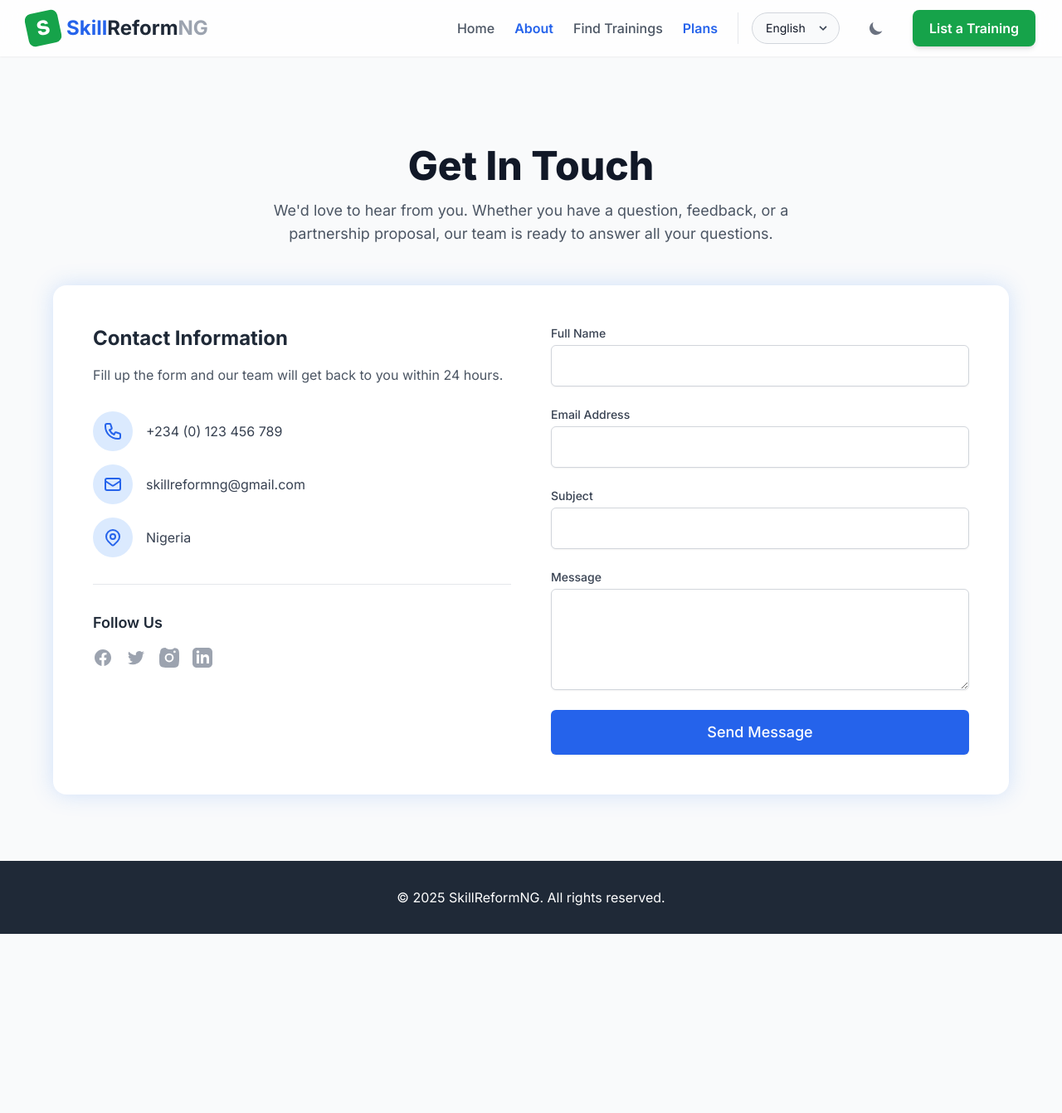
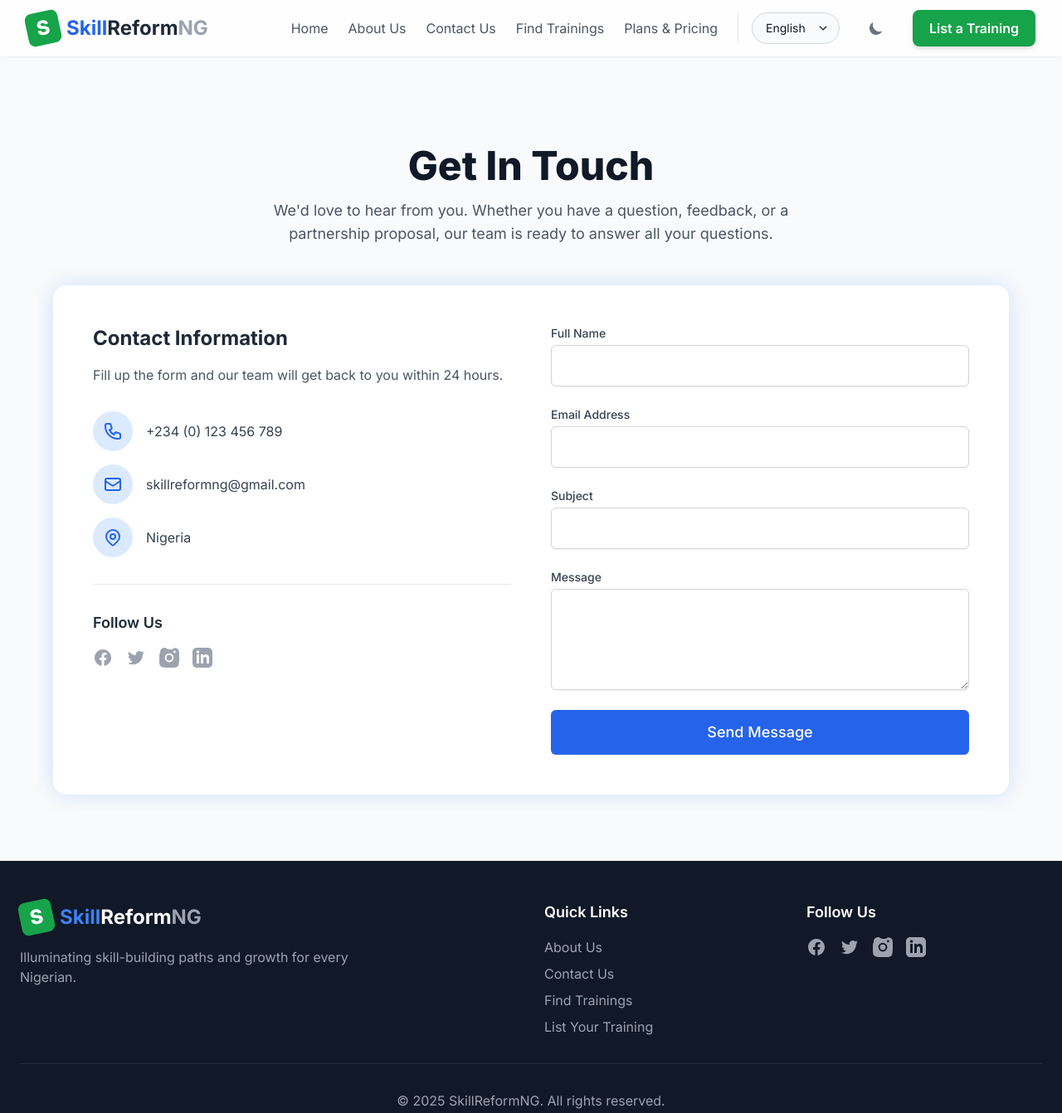
Before and after one commit to Platinum9990/UpdatedSkillRefoemNG, a plain HTML site: page Contact.html in a window 1280 px wide. Shown: the whole page at 83% size. Before the commit the page ends 1126 px from the top, so only its background shows below. Drawn offline with nearby package versions, Linux system fonts and the light colour scheme.

Commit message:
Update Contact.html

```diff
--- a/Contact.html
+++ b/Contact.html
@@ -40,10 +40,12 @@
                     <span class="text-primary-600 dark:text-primary-400">Skill<span class="text-gray-800 dark:text-white">Reform</span><span class="text-gray-400">NG</span></span>
                 </a>
                 <nav class="hidden md:flex items-center space-x-6">
-                     <a href="./index.html" class="text-gray-600 dark:text-gray-300 hover:text-primary-600 dark:hover:text-primary-400 font-medium transition-all-300" data-translate-key="navAbout">Home</a>
-                    <a href="about us.html" class="text-primary-600 dark:text-primary-400 font-semibold" data-translate-key="navAbout">About</a>
-                    <a href="./Training.html" class="text-gray-600 dark:text-gray-300 hover:text-primary-600 dark:hover:text-primary-400 font-medium transition-all-300" data-translate-key="navContact">Find Trainings</a>
-                     <a href="/plans and pricing.html" class="block text-primary-600 dark:text-primary-400 font-semibold py-2">Plans</a>
+                     <a href="index.html" class="block text-gray-600 dark:text-gray-300 hover:text-primary-600 dark:hover:text-primary-400 py-2">Home</a>
+                <a href="about us.html" class="block text-gray-600 dark:text-gray-300 hover:text-primary-600 dark:hover:text-primary-400 py-2">About Us</a>
+                <a href="contact.html" class="block text-gray-600 dark:text-gray-300 hover:text-primary-600 dark:hover:text-primary-400 py-2">Contact Us</a>
+                <a href="Training.html" class="block text-gray-600 dark:text-gray-300 hover:text-primary-600 dark:hover:text-primary-400 py-2">Find Trainings</a>
+                <a href="/plans and pricing.html" class="block text-gray-600 dark:text-gray-300 hover:text-primary-600 dark:hover:text-primary-400 py-2">Plans & Pricing</a>
+
 
 
                     <div class="relative border-l dark:border-gray-700 pl-4">
@@ -61,7 +63,7 @@
                         <svg id="theme-toggle-dark-icon" class="hidden w-5 h-5" fill="currentColor" viewBox="0 0 20 20"><path d="M17.293 13.293A8 8 0 016.707 2.707a8.001 8.001 0 1010.586 10.586z"></path></svg>
                         <svg id="theme-toggle-light-icon" class="hidden w-5 h-5" fill="currentColor" viewBox="0 0 20 20"><path d="M10 2a1 1 0 011 1v1a1 1 0 11-2 0V3a1 1 0 011-1zm4 8a4 4 0 11-8 0 4 4 0 018 0zm-.464 4.95l.707.707a1 1 0 001.414-1.414l-.707-.707a1 1 0 00-1.414 1.414zm2.12-10.607a1 1 0 010 1.414l-.706.707a1 1 0 11-1.414-1.414l.707-.707a1 1 0 011.414 0zM17 11a1 1 0 100-2h-1a1 1 0 100 2h1zm-7 4a1 1 0 011 1v1a1 1 0 11-2 0v-1a1 1 0 011-1zM5.05 5.05A1 1 0 003.636 6.464l.707.707a1 1 0 001.414-1.414l-.707-.707zM3 11a1 1 0 100-2H2a1 1 0 100 2h1zM6.464 16.364l.707-.707a1 1 0 011.414 1.414l-.707.707a1 1 0 01-1.414-1.414z"></path></svg>
                     </button>
-                    <a href="#" class="bg-secondary-600 hover:bg-secondary-700 text-white px-5 py-2.5 rounded-lg font-semibold shadow-md hover:shadow-lg transition-all-300 transform hover:-translate-y-0.5" data-translate-key="navListTraining">List a Training</a>
+                    <a href="./Submitraining.html" class="bg-secondary-600 hover:bg-secondary-700 text-white px-5 py-2.5 rounded-lg font-semibold shadow-md hover:shadow-lg transition-all-300 transform hover:-translate-y-0.5" data-translate-key="navListTraining">List a Training</a>
                 </div>
             </div>
         </div>
@@ -141,9 +143,38 @@
         </section>
     </main>
 
-    <footer class="bg-gray-800 dark:bg-primary-950/50 text-white">
-        <div class="container mx-auto px-6 py-8 text-center">
-            <p>&copy; 2025 SkillReformNG. All rights reserved.</p>
+   <footer class="bg-gray-900 dark:bg-black/30">
+        <div class="container mx-auto px-6 py-12">
+            <div class="grid grid-cols-1 md:grid-cols-4 gap-8">
+                <div class="col-span-1 md:col-span-2">
+                     <a href="#" class="flex items-center space-x-2 text-2xl font-bold">
+                        <span class="w-10 h-10 bg-secondary-600 text-white flex items-center justify-center rounded-lg font-extrabold -rotate-12 transform">S</span>
+                        <span class="text-primary-500">Skill<span class="text-white">Reform</span><span class="text-gray-400">NG</span></span>
+                    </a>
+                    <p class="mt-4 text-gray-400 max-w-md">Illuminating skill-building paths and growth for every Nigerian.</p>
+                </div>
+                <div>
+                    <h4 class="font-semibold text-white text-lg mb-4">Quick Links</h4>
+                    <ul class="space-y-2">
+                        <li><a href="#about" class="text-gray-400 hover:text-white">About Us</a></li>
+                        <li><a href="#contact" class="text-gray-400 hover:text-white">Contact Us</a></li>
+                        <li><a href="#programs" class="text-gray-400 hover:text-white">Find Trainings</a></li>
+                        <li><a href="#contact" class="text-gray-400 hover:text-white">List Your Training</a></li>
+                    </ul>
+                </div>
+                <div>
+                    <h4 class="font-semibold text-white text-lg mb-4">Follow Us</h4>
+                    <div class="flex space-x-4">
+                        <a href="#" class="text-gray-400 hover:text-white" aria-label="Facebook"><svg class="w-6 h-6" fill="currentColor" viewBox="0 0 24 24" aria-hidden="true"><path fill-rule="evenodd" d="M22 12c0-5.523-4.477-10-10-10S2 6.477 2 12c0 4.991 3.657 9.128 8.438 9.878v-6.987h-2.54V12h2.54V9.797c0-2.506 1.492-3.89 3.777-3.89 1.094 0 2.238.195 2.238.195v2.46h-1.26c-1.243 0-1.63.771-1.63 1.562V12h2.773l-.443 2.89h-2.33v6.988C18.343 21.128 22 16.991 22 12z" clip-rule="evenodd" /></svg></a>
+                        <a href="#" class="text-gray-400 hover:text-white" aria-label="Twitter"><svg class="w-6 h-6" fill="currentColor" viewBox="0 0 24 24" aria-hidden="true"><path d="M8.29 20.251c7.547 0 11.675-6.253 11.675-11.675 0-.178 0-.355-.012-.53A8.348 8.348 0 0022 5.92a8.19 8.19 0 01-2.357.646 4.118 4.118 0 001.804-2.27 8.224 8.224 0 01-2.605.996 4.107 4.107 0 00-6.993 3.743 11.65 11.65 0 01-8.457-4.287 4.106 4.106 0 001.27 5.477A4.072 4.072 0 012.8 9.71v.052a4.105 4.105 0 003.292 4.022 4.095 4.095 0 01-1.853.07 4.108 4.108 0 003.834 2.85A8.233 8.233 0 012 18.407a11.616 11.616 0 006.29 1.84" /></svg></a>
+                        <a href="#" class="text-gray-400 hover:text-white" aria-label="Instagram"><svg class="w-6 h-6" fill="currentColor" viewBox="0 0 24 24" aria-hidden="true"><path fill-rule="evenodd" d="M12 2C8.74 2 8.333.015 6.85 0.077c-1.482.063-2.502.32-3.396.723a4.926 4.926 0 00-1.772 1.772c-.403.894-.66 1.914-.723 3.396C.015 7.667 0 8.74 0 12s.015 4.333.077 5.815c.063 1.482.32 2.502.723 3.396a4.926 4.926 0 001.772 1.772c.894.403 1.914.66 3.396.723C7.667 23.985 8.74 24 12 24s4.333-.015 5.815-.077c1.482-.063 2.502-.32 3.396-.723a4.926 4.926 0 001.772-1.772c.403-.894.66-1.914.723-3.396C23.985 16.333 24 15.26 24 12s-.015-4.333-.077-5.815c-.063-1.482-.32-2.502-.723-3.396a4.926 4.926 0 00-1.772-1.772c-.894-.403-1.914-.66-3.396-.723C16.333 2.015 15.26 2 12 2zm0 4.625a5.375 5.375 0 100 10.75 5.375 5.375 0 000-10.75zm0 8.75a3.375 3.375 0 110-6.75 3.375 3.375 0 010 6.75zM18.375 6.25a1.375 1.375 0 100-2.75 1.375 1.375 0 000 2.75z" clip-rule="evenodd" /></svg></a>
+                        <a href="#" class="text-gray-400 hover:text-white" aria-label="LinkedIn"><svg class="w-6 h-6" fill="currentColor" viewBox="0 0 24 24"><path d="M19 0h-14c-2.761 0-5 2.239-5 5v14c0 2.761 2.239 5 5 5h14c2.762 0 5-2.239 5-5v-14c0-2.761-2.238-5-5-5zm-11 19h-3v-11h3v11zm-1.5-12.268c-.966 0-1.75-.79-1.75-1.764s.784-1.764 1.75-1.764 1.75.79 1.75 1.764-.783 1.764-1.75 1.764zm13.5 12.268h-3v-5.604c0-3.368-4-3.113-4 0v5.604h-3v-11h3v1.765c1.396-2.586 7-2.777 7 2.476v6.759z"/></svg></a>
+                    </div>
+                </div>
+            </div>
+            <div class="mt-8 border-t border-gray-800 pt-8 text-center text-gray-400">
+                <p>&copy; 2025 SkillReformNG. All rights reserved.</p>
+            </div>
         </div>
     </footer>
 
```
